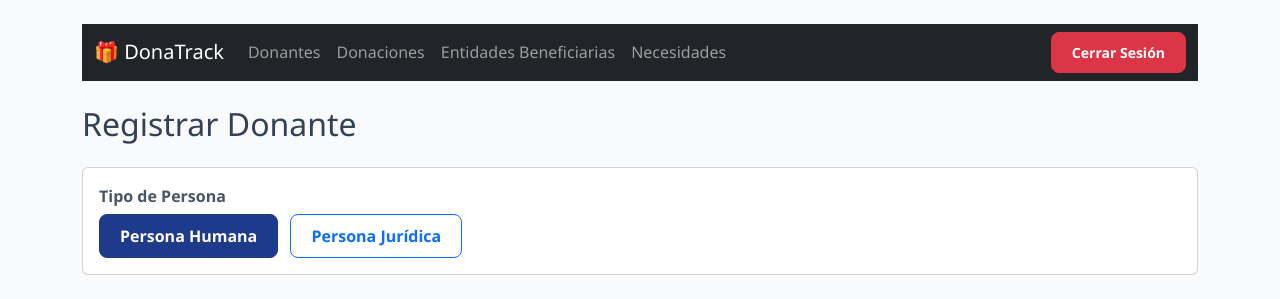
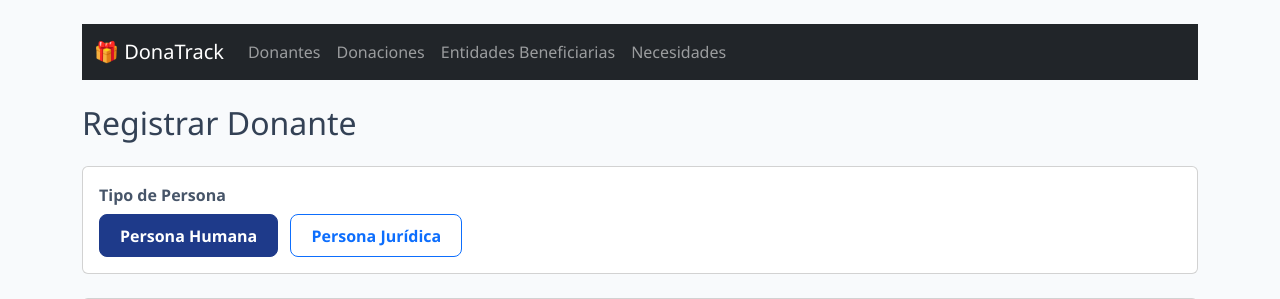
Before and after one commit to Pazsantiago/TP_Anual_Grupo10_K3002, a Spring Boot app: page /donantes/nuevo in a window 1280 px wide. Shown: the top 299 px of the page. Run offline with Spring Boot 4, Linux system fonts and the light colour scheme; some of the project's set-up classes (security, data sources, template engines, error pages and the like) are left out, and stand-ins take their place.

Commit message:
Se modifica el logout

```diff
--- a/src/main/resources/templates/fragments/navbar.html
+++ b/src/main/resources/templates/fragments/navbar.html
@@ -13,8 +13,8 @@
                 <li class="nav-item"><a class="nav-link" href="/necesidades">Necesidades</a></li>
             </ul>
         </div>
-        <div class="d-flex align-items-center ms-auto gap-3">
-            <span class="text-white-50" th:if="${session.jwtToken != null}">
+        <div class="d-flex align-items-center ms-auto gap-3" th:if="${session.jwtToken != null}">
+            <span class="text-white-50">
                 Sesión activa
             </span>
             <a th:href="@{/logout}" class="btn btn-sm btn-danger">
```
